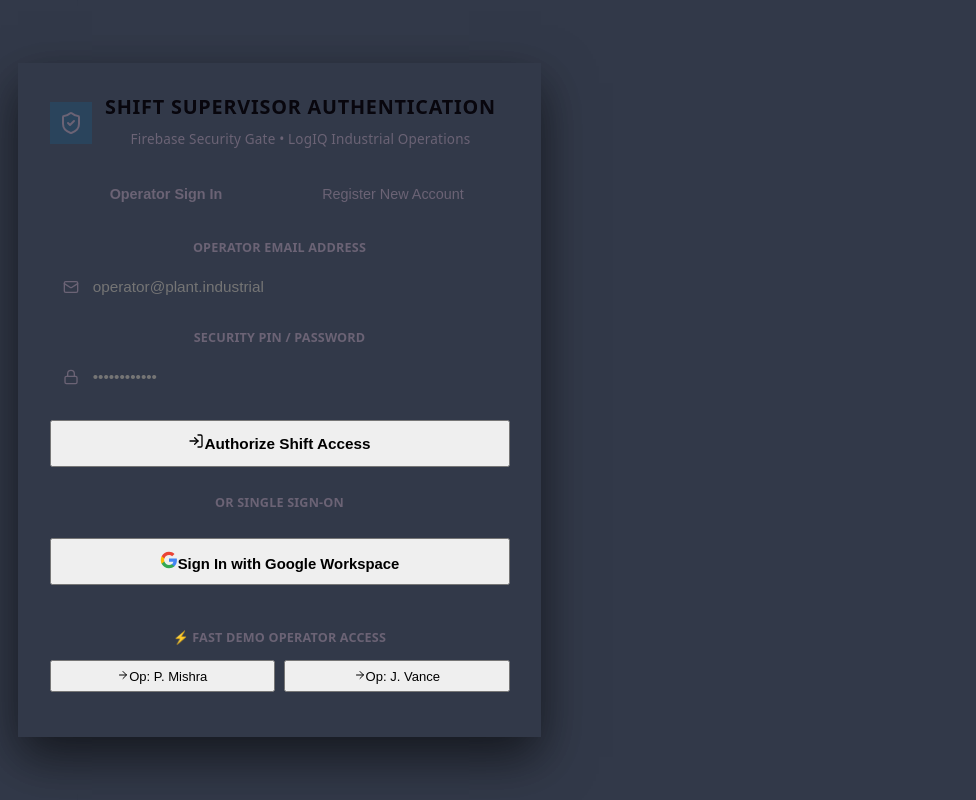
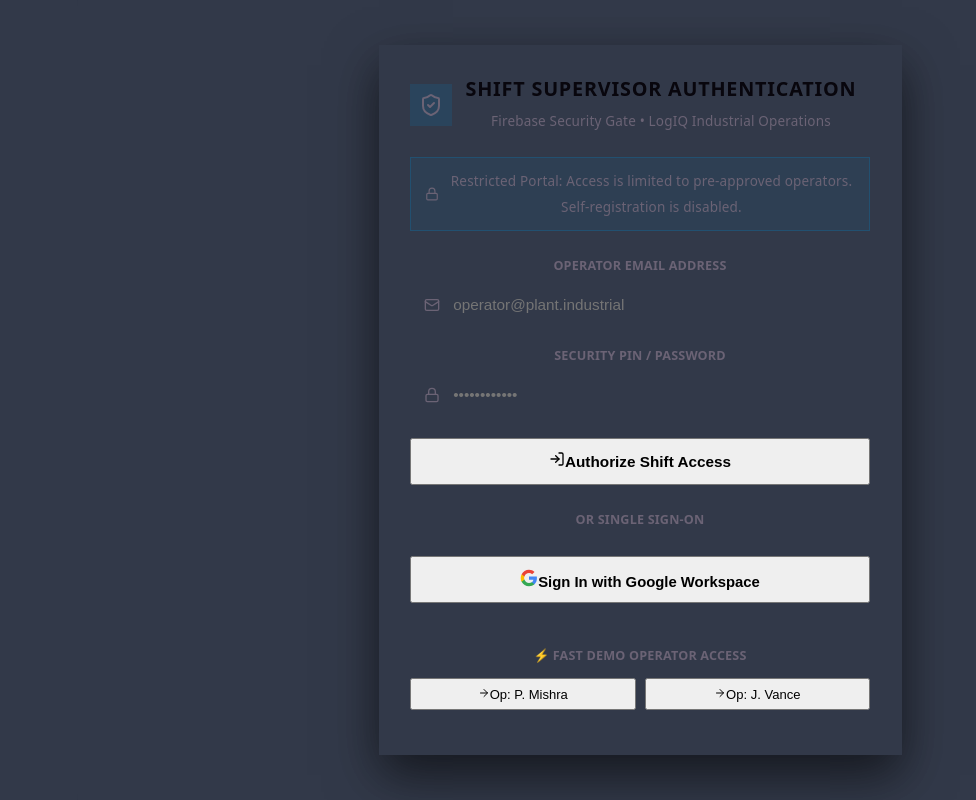
Before and after one commit to Parv3/LogIQ, a React (Vite) app in the folder frontend/: page / in a window 1280 px wide. Shown: the whole page, without its empty margins (0-976 px from the left). Built offline with nearby package versions, Linux system fonts and the light colour scheme; no server answers; the HTML template or start-up script is replaced by a standard one.

Commit message:
security: remove registration option and restrict access to pre-approved operators

```diff
--- a/frontend/src/components/LoginPage.jsx
+++ b/frontend/src/components/LoginPage.jsx
@@ -1,15 +1,13 @@
 import React, { useState } from 'react';
-import { ShieldCheck, LogIn, UserPlus, Lock, Mail, AlertCircle, X, CheckCircle, ArrowRight } from 'lucide-react';
+import { ShieldCheck, LogIn, Lock, Mail, AlertCircle, X, CheckCircle, ArrowRight } from 'lucide-react';
 import {
   auth,
   googleProvider,
   signInWithPopup,
-  signInWithEmailAndPassword,
-  createUserWithEmailAndPassword
+  signInWithEmailAndPassword
 } from '../firebase';
 
 export default function LoginPage({ isOpen, onClose, onLoginSuccess, isForced = false }) {
-  const [isSignUp, setIsSignUp] = useState(false);
   const [email, setEmail] = useState('');
   const [password, setPassword] = useState('');
   const [error, setError] = useState('');
@@ -25,14 +23,8 @@ export default function LoginPage({ isOpen, onClose, onLoginSuccess, isForced =
     setLoading(true);
 
     try {
-      let userCredential;
-      if (isSignUp) {
-        userCredential = await createUserWithEmailAndPassword(auth, email, password);
-        setSuccessMsg("Operator account created successfully! Authorization granted.");
-      } else {
-        userCredential = await signInWithEmailAndPassword(auth, email, password);
-        setSuccessMsg("Shift Supervisor authenticated successfully.");
-      }
+      const userCredential = await signInWithEmailAndPassword(auth, email, password);
+      setSuccessMsg("Shift Supervisor authenticated successfully.");
 
       setTimeout(() => {
         if (onLoginSuccess) onLoginSuccess(userCredential.user);
@@ -43,10 +35,8 @@ export default function LoginPage({ isOpen, onClose, onLoginSuccess, isForced =
       let msg = err.message || "Authentication failed.";
       if (err.code === 'auth/user-not-found' || err.code === 'auth/wrong-password' || err.code === 'auth/invalid-credential') {
         msg = "Invalid operator email or security credential.";
-      } else if (err.code === 'auth/email-already-in-use') {
-        msg = "Operator email is already registered in plant directory.";
-      } else if (err.code === 'auth/weak-password') {
-        msg = "Security constraint: Password must be at least 6 characters.";
+      } else if (err.code === 'auth/user-disabled') {
+        msg = "Operator account disabled. Contact system administrator.";
       }
       setError(msg);
     } finally {
@@ -109,7 +99,7 @@ export default function LoginPage({ isOpen, onClose, onLoginSuccess, isForced =
       zIndex: 100000,
       display: 'flex',
       alignItems: 'center',
-      justify: 'center',
+      justifyContent: 'center',
       padding: '1rem'
     }}>
       <div
@@ -198,49 +188,21 @@ export default function LoginPage({ isOpen, onClose, onLoginSuccess, isForced =
           </div>
         )}
 
-        {/* Auth Mode Toggle */}
+        {/* Security Notice */}
         <div style={{
+          background: 'rgba(2, 132, 199, 0.08)',
+          border: '1px solid rgba(2, 132, 199, 0.25)',
+          color: 'var(--text-secondary)',
+          padding: '0.55rem 0.75rem',
+          borderRadius: 'var(--radius)',
+          fontSize: '0.75rem',
+          marginBottom: '1.25rem',
           display: 'flex',
-          background: 'var(--bg-main)',
-          padding: '3px',
-          borderRadius: 'var(--radius)',
-          marginBottom: '1.25rem',
-          border: '1px solid var(--border-color)'
+          alignItems: 'center',
+          gap: '0.5rem'
         }}>
-          <button
-            type="button"
-            onClick={() => { setIsSignUp(false); setError(''); }}
-            style={{
-              flex: 1,
-              padding: '0.45rem',
-              border: 'none',
-              background: !isSignUp ? 'var(--bg-card-sub)' : 'transparent',
-              color: !isSignUp ? 'var(--text-primary)' : 'var(--text-muted)',
-              fontWeight: !isSignUp ? 700 : 500,
-              borderRadius: 'var(--radius)',
-              fontSize: '0.8rem',
-              cursor: 'pointer'
-            }}
-          >
-            Operator Sign In
-          </button>
-          <button
-            type="button"
-            onClick={() => { setIsSignUp(true); setError(''); }}
-            style={{
-              flex: 1,
-              padding: '0.45rem',
-              border: 'none',
-              background: isSignUp ? 'var(--bg-card-sub)' : 'transparent',
-              color: isSignUp ? 'var(--text-primary)' : 'var(--text-muted)',
-              fontWeight: isSignUp ? 700 : 500,
-              borderRadius: 'var(--radius)',
-              fontSize: '0.8rem',
-              cursor: 'pointer'
-            }}
-          >
-            Register New Account
-          </button>
+          <Lock size={14} style={{ color: 'var(--accent-blue)', flexShrink: 0 }} />
+          <span>Restricted Portal: Access is limited to pre-approved operators. Self-registration is disabled.</span>
         </div>
 
         {/* Email / Password Form */}
@@ -311,8 +273,8 @@ export default function LoginPage({ isOpen, onClose, onLoginSuccess, isForced =
               marginTop: '0.25rem'
             }}
           >
-            {isSignUp ? <UserPlus size={16} /> : <LogIn size={16} />}
-            <span>{loading ? 'Authenticating...' : (isSignUp ? 'Create Supervisor Account' : 'Authorize Shift Access')}</span>
+            <LogIn size={16} />
+            <span>{loading ? 'Authenticating...' : 'Authorize Shift Access'}</span>
           </button>
         </form>
 
```
